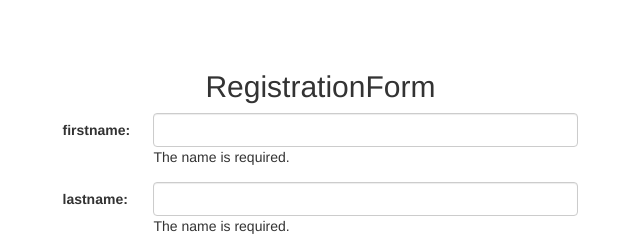
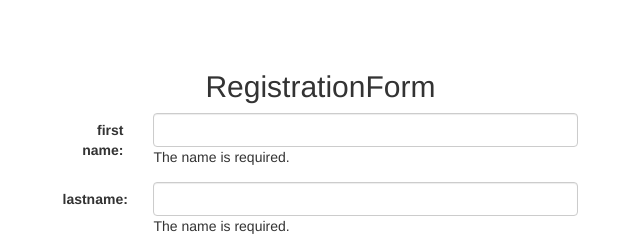
Before and after one commit to gireesha-del/Bootcamp_employee, a plain HTML site: page angular.html in a window 1280 px wide. Shown: the top 240 px of the page, 265-905 px from the left. Drawn offline with nearby package versions, Linux system fonts and the light colour scheme.

Commit message:
corrected spell

```diff
--- a/angular.html
+++ b/angular.html
@@ -17,7 +17,7 @@
                     <h2> RegistrationForm</h2>
                 </div>
                 <div class="form-group">
-                    <label class="control-label col-sm-2" > firstname:</label>
+                    <label class="control-label col-sm-2" > first name:</label>
                     <div class="col-sm-10">
                             <input type="text" name="Firstname" ng-model="employee.firstname" class="form-control" required>
                             <span ng-show=" .Firstname.$invalid">The name is required.</span>
```
